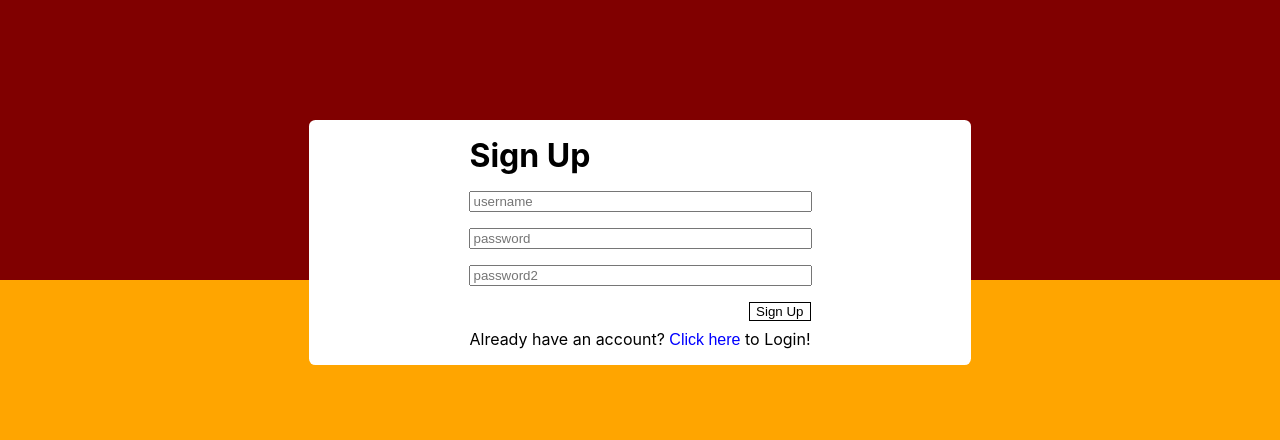
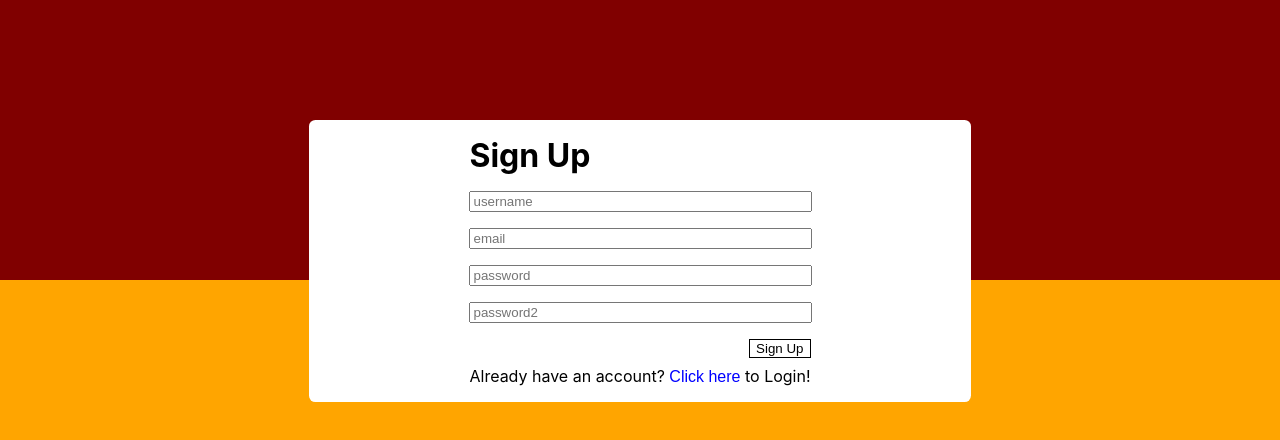
Before and after one commit to bissectra/chat, a React (Create React App) app: page /signup in a window 1280 px wide. Shown: the top 440 px of the page. Built offline with nearby package versions, Linux system fonts and the light colour scheme; no server answers.

Commit message:
Trocar username para email

```diff
--- a/src/components/LoginCard/index.js
+++ b/src/components/LoginCard/index.js
@@ -2,24 +2,24 @@ import "./styles.css";
 import React, { useState } from "react";
 import AuthInput from "../AuthInput";
 import login from "./login";
-import { Link } from 'react-router-dom';
+import { Link } from "react-router-dom";
 import handleGoogleLogin from "./handleGoogleLogin";
 import { GoogleLogin } from "react-google-login";
 
 export default function LoginCard() {
-  const [username, setUsername] = useState("");
+  const [email, setEmail] = useState("");
   const [password, setPassword] = useState("");
 
   const submitHandler = (event) => {
     event.preventDefault();
-    login({ username, password });
+    login({ email, password });
   };
 
   return (
     <div className="Card">
       <h1>Login</h1>
       <form onSubmit={submitHandler}>
-        <AuthInput type="username" setter={setUsername} />
+        <AuthInput type="email" setter={setEmail} />
         <AuthInput type="password" setter={setPassword} />
         <input type="submit" value="Login" />
       </form>
@@ -28,14 +28,12 @@ export default function LoginCard() {
         buttonText="Log in with Google"
         onSuccess={handleGoogleLogin}
         onFailure={handleGoogleLogin}
-        cookiePolicy={'single_host_origin'}
+        cookiePolicy={"single_host_origin"}
       />
       <span id="unregistered-user-text">
         Don't have an account?&nbsp;
         <Link to="/signup">
-          <button className="linkButton">
-            Click here
-          </button>
+          <button className="linkButton">Click here</button>
         </Link>
         &nbsp;to Sign Up!
       </span>
--- a/src/components/LoginCard/login.js
+++ b/src/components/LoginCard/login.js
@@ -1,17 +1,16 @@
 import axios from "axios";
-import { baseURL, mockEmailDomain } from "../../constants";
+import { baseURL } from "../../constants";
 
-export default function login({ username, password }) {
+export default function login({ email, password }) {
   axios
     .post(`${baseURL}/user/login`, {
-      email: `${username}@${mockEmailDomain}`,
+      email,
       password,
     })
     .then((response) => {
       const { user, token } = response.data;
       localStorage.setItem("token", token);
       localStorage.setItem("user", JSON.stringify(user));
-      console.log('aoi');
       window.location = "/";
     })
     .catch((error) => {
--- a/src/components/SignUpCard/index.js
+++ b/src/components/SignUpCard/index.js
@@ -6,6 +6,7 @@ import { Link } from 'react-router-dom';
 
 export default function SignUpCard() {
   const [username, setUsername] = useState("");
+  const [email, setEmail] = useState("");
   const [password, setPassword] = useState("");
   const [password2, setPassword2] = useState("");
   const [matchPasswords, setMatchPasswords] = useState(true);
@@ -17,7 +18,7 @@ export default function SignUpCard() {
       setMatchPasswords(false);
       return;
     }
-    signUp({ username, password });
+    signUp({ email, username, password });
   };
 
   return (
@@ -25,6 +26,7 @@ export default function SignUpCard() {
       <h1>Sign Up</h1>
       <form onSubmit={submitHandler}>
         <AuthInput type="username" setter={setUsername} />
+        <AuthInput type="email" setter={setEmail} />
         <AuthInput type="password" setter={setPassword} />
         <AuthInput type="password2" setter={setPassword2} />
         {matchPasswords === false ?
--- a/src/components/SignUpCard/signUp.js
+++ b/src/components/SignUpCard/signUp.js
@@ -1,11 +1,11 @@
 import axios from "axios";
-import { baseURL, mockEmailDomain } from "../../constants";
+import { baseURL } from "../../constants";
 
-export default function signUp({ password, username }) {
+export default function signUp({ email, password, username }) {
   axios
     .post(`${baseURL}/user`, {
       username,
-      email: `${username}@${mockEmailDomain}`,
+      email,
       password,
     })
     .then((response) => {
--- a/src/constants.js
+++ b/src/constants.js
@@ -1,2 +1 @@
 export const baseURL = process.env.REACT_APP_BASE_URL;
-export const mockEmailDomain = "mockEmail.com";
```
